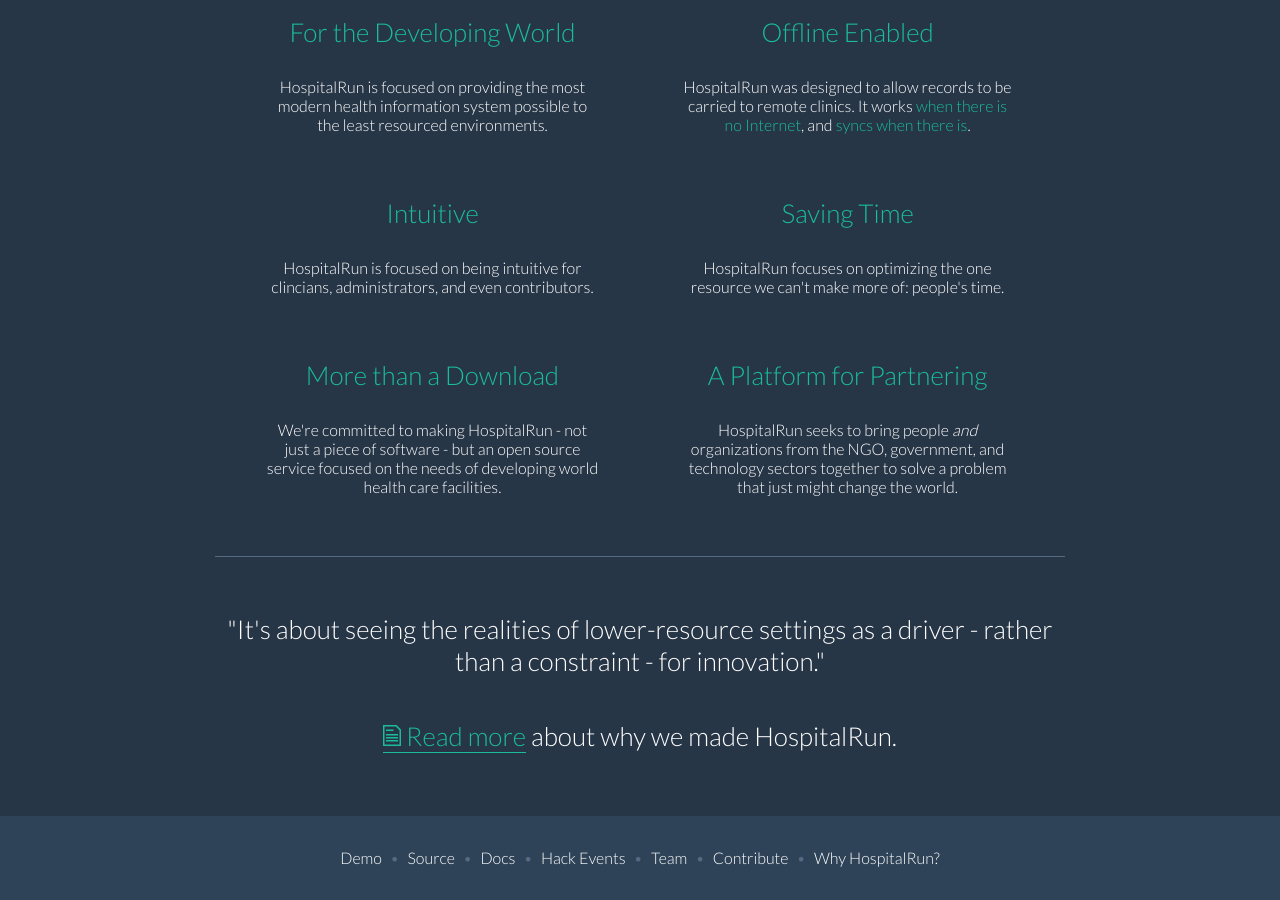
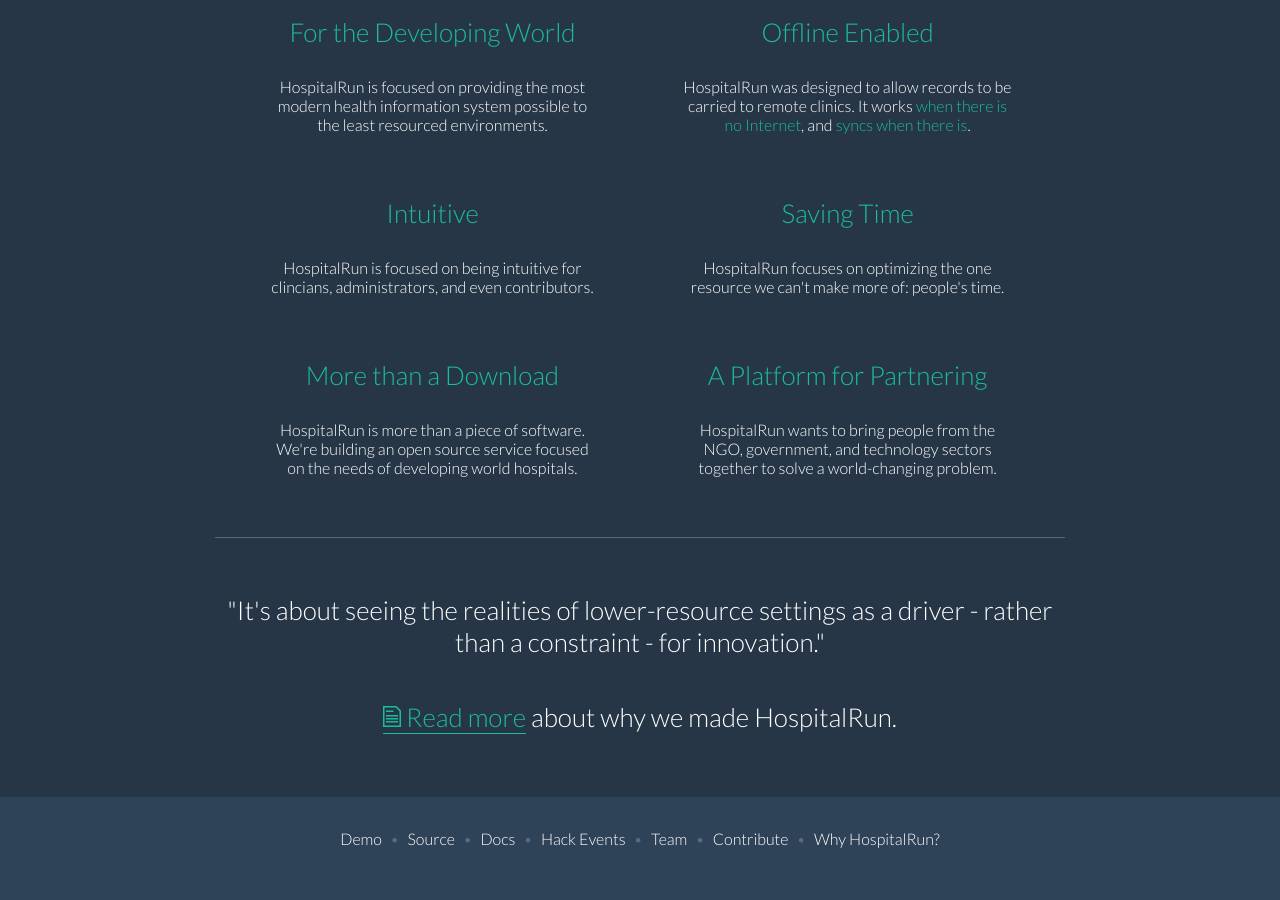
Before and after one commit to HospitalRun/hospitalrun.io, a Jekyll site: the page built from index.html, in a window 1280 px wide and 900 px high, scrolled down 845 px. Built offline with Jekyll 4.4.1, drawn with Linux system fonts in a browser that asks for light colours.

```diff
--- a/_includes/home/product-summary.html
+++ b/_includes/home/product-summary.html
@@ -35,12 +35,12 @@
 
         <div class="feature-item">
           <h3 class="feature-heading">More than a Download</h3>
-          <p class="description">We're committed to making HospitalRun - not just a piece of software - but an open source service focused on the needs of developing world health care facilities.</p>
+          <p class="description">HospitalRun is more than a piece of software. We're building an open source service focused on the needs of developing world hospitals.</p>
         </div>
 
         <div class="feature-item">
           <h3 class="feature-heading">A Platform for Partnering</h3>
-          <p class="description">HospitalRun seeks to bring people <i>and</i> organizations from the NGO, government, and technology sectors together to solve a problem that just might change the world.</p>
+          <p class="description">HospitalRun wants to bring people from the NGO, government, and technology sectors together to solve a world-changing problem.</p>
         </div>
       </div>
 
```
Also changed, not shown: _posts/2016-06-03-why-hospitalrun.markdown (+6 -7 lines).
